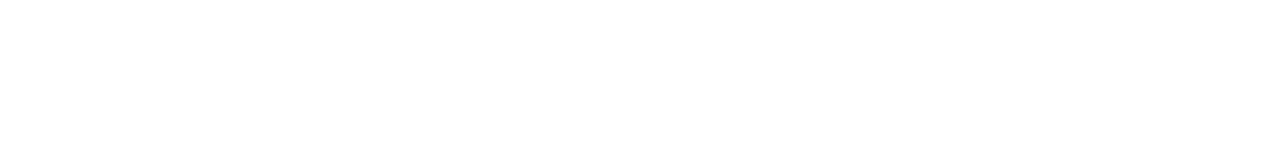
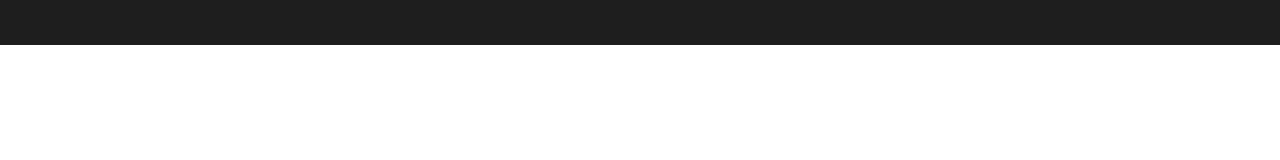
Before and after one commit to Bechiscul/informatik_hjemmeside, a plain HTML site: page app/index.html in a window 1280 px wide. Drawn offline with Linux system fonts and the light colour scheme.

Commit message:
Implementerede navbaren.

```diff
--- /dev/null
+++ b/app/css/main.css
@@ -0,0 +1,18 @@
+body {
+    margin: 0;
+    padding: 0;
+    box-sizing: border-box;
+}
+
+.app {
+    width: 100vw;
+    height: 100vh;
+    display: grid;
+    grid-template-rows: 45px auto;
+    grid-template-areas: "header" "container";
+}
+
+.header {
+    grid-area: "header";
+    background-color: #1e1e1e;
+}
--- a/app/index.html
+++ b/app/index.html
@@ -3,9 +3,14 @@
 <head>
     <meta charset="UTF-8">
     <meta name="viewport" content="width=device-width, initial-scale=1.0">
-    <title>Document</title>
+    <link rel="stylesheet" href="css/main.css" type="text/css" />
+    <title>Red dyrene i Amazonas</title>
 </head>
 <body>
+    <div class="app">
+        <nav class="header"></nav>
+    </div>
 
+    <script src="js/main.js"></script>
 </body>
 </html>
```
Also changed, not shown: app/js/main.js (added).
